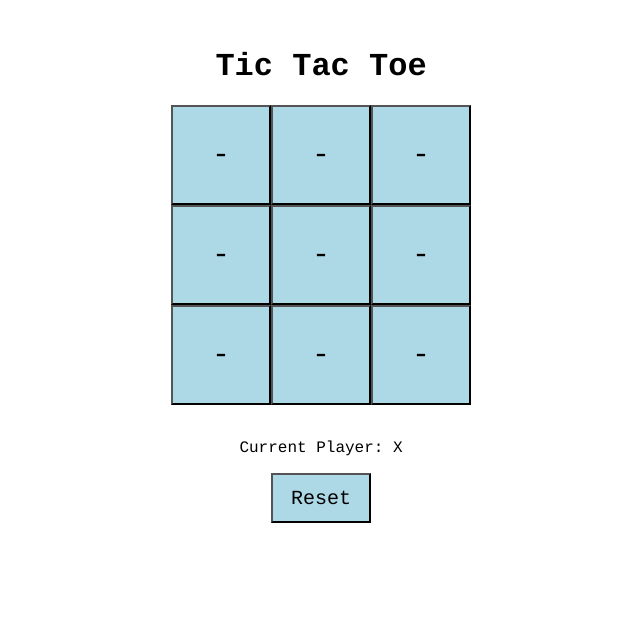
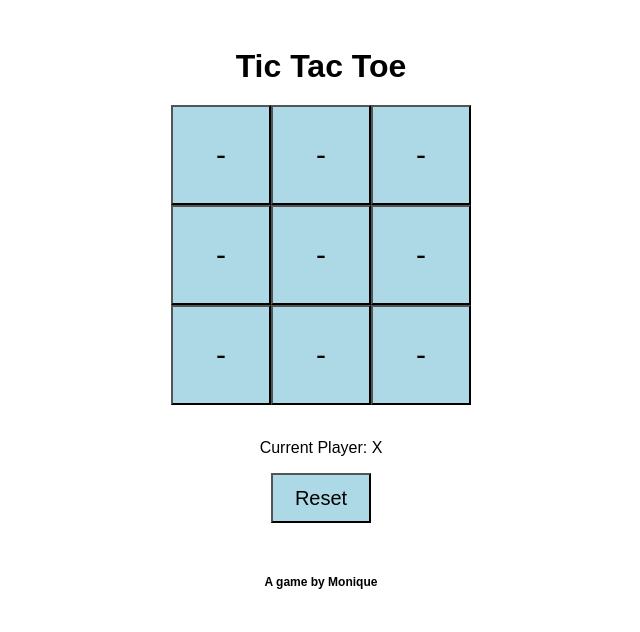
Before and after one commit to Monique20/TicTacToeAngularJS, a website: page app/tictactoe/tictactoe.html in a window 1280 px wide. Shown: the whole page, without its empty margins (319-959 px from the left). Drawn offline with nearby package versions, Linux system fonts and the light colour scheme.

Commit message:
refactoring

```diff
--- a/app/tictactoe/tictactoe.css
+++ b/app/tictactoe/tictactoe.css
@@ -1,6 +1,6 @@
 * {
   text-align: center;
-  font-family: "Courier"
+  font-family: "Arial"
 }
 
 body {
@@ -11,6 +11,12 @@ body {
 h1 {
   margin: 20px;
 }
+
+h3 {
+  font-size: 12;
+  padding: 40px
+}
+
 
 button {
   background-color: lightblue;
--- a/app/tictactoe/tictactoe.html
+++ b/app/tictactoe/tictactoe.html
@@ -27,6 +27,7 @@
             <span ng-show="message">{{ message }}</span>
         </p>
         <button ng-click="reset();" class="resetButton">Reset</button>
+        <h3>A game by Monique</h3>
     </div>
 </body>
 
```
